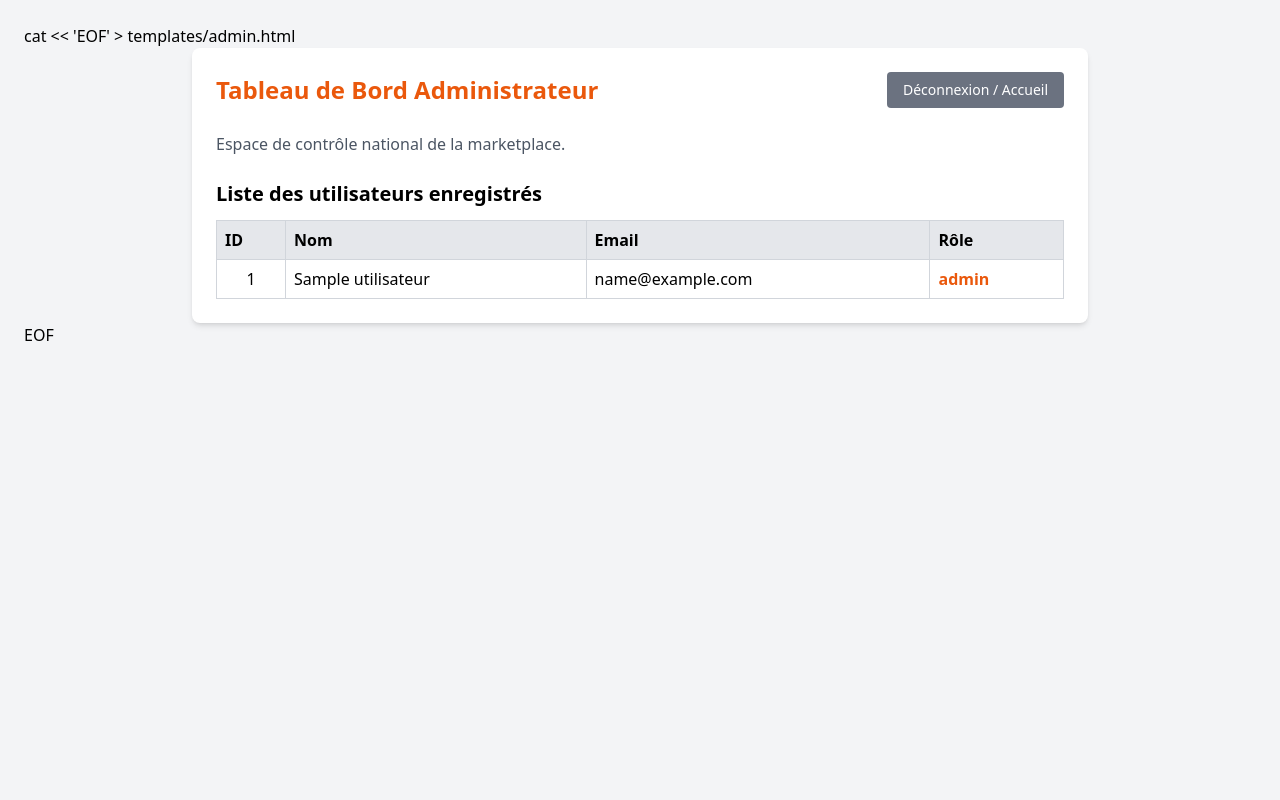
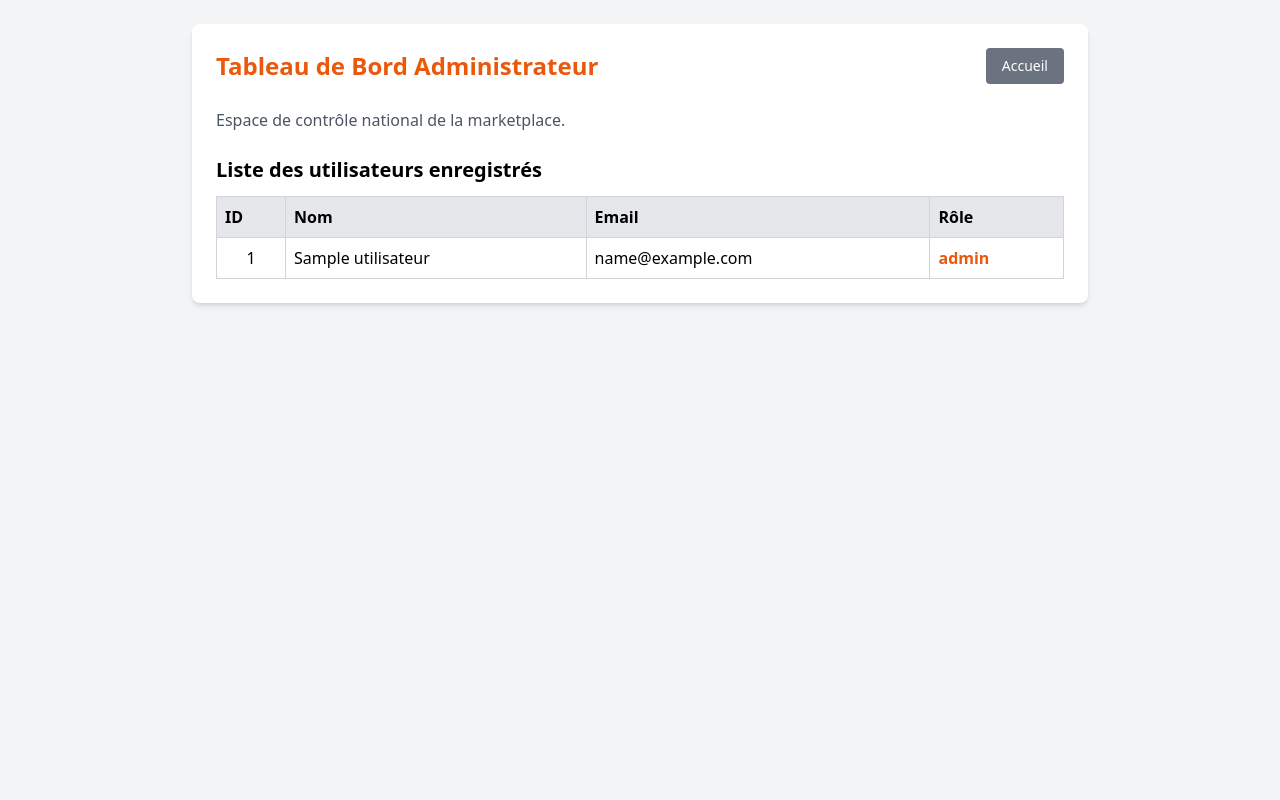
Before and after one commit to acquah2017-prog/pme-marketplace, a FastAPI app: page /admin-dashboard in a window 1280 px wide. Run offline with FastAPI, Linux system fonts and the light colour scheme; tables that the repository leaves empty hold one stand-in row (values such as "Sample post"); some libraries are stand-ins or nearby versions.

Commit message:
Nettoyage et correction du fichier admin.html

```diff
--- a/templates/admin.html
+++ b/templates/admin.html
@@ -1,8 +1,8 @@
-cat << 'EOF' > templates/admin.html
 <!DOCTYPE html>
 <html lang="fr">
 <head>
     <meta charset="UTF-8">
+    <meta name="viewport" content="width=device-width, initial-scale=1.0">
     <title>Administration - PME Marketplace CI</title>
     <script src="https://cdn.tailwindcss.com"></script>
 </head>
@@ -10,7 +10,7 @@ cat << 'EOF' > templates/admin.html
     <div class="max-w-4xl mx-auto bg-white p-6 rounded-lg shadow-md">
         <div class="flex justify-between items-center mb-6">
             <h1 class="text-2xl font-bold text-orange-600">Tableau de Bord Administrateur</h1>
-            <a href="/" class="bg-gray-500 text-white px-4 py-2 rounded text-sm">Déconnexion / Accueil</a>
+            <a href="/" class="bg-gray-500 text-white px-4 py-2 rounded text-sm hover:bg-gray-600">Accueil</a>
         </div>
         <p class="text-gray-600 mb-6">Espace de contrôle national de la marketplace.</p>
 
@@ -40,4 +40,3 @@ cat << 'EOF' > templates/admin.html
     </div>
 </body>
 </html>
-EOF
```
